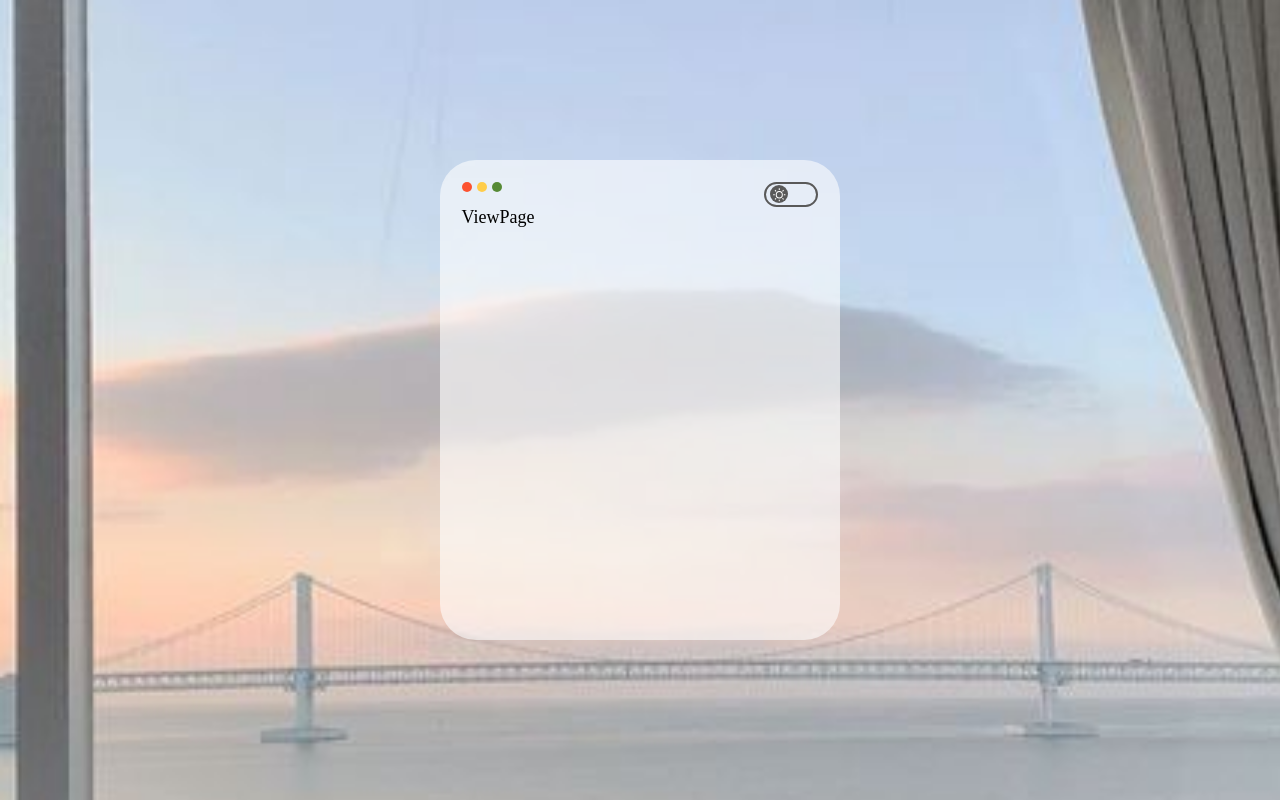
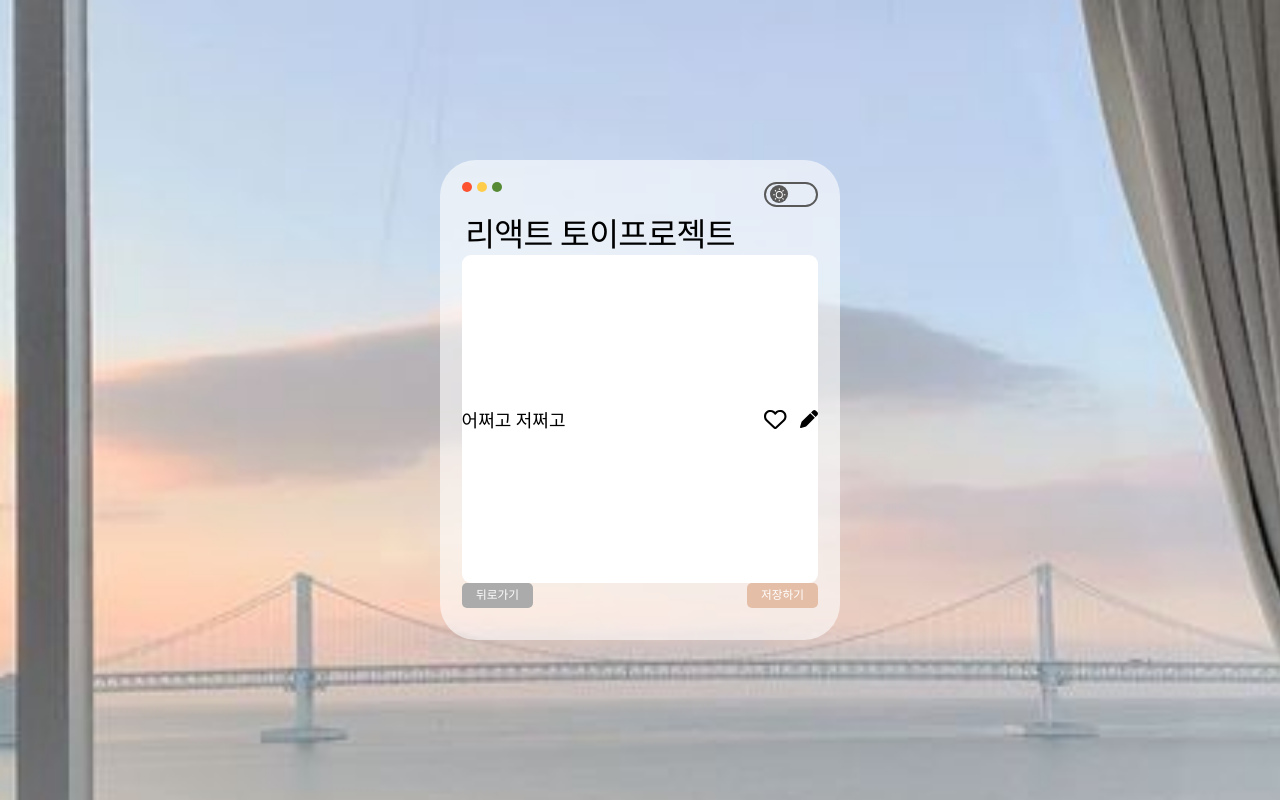
Before and after one commit to namdaeun/Client, a React (Vite) app in the folder note-app/: page /view in a window 1280 px wide. Built offline with nearby package versions, Linux system fonts and the light colour scheme; a web font is replaced by a local one.

Commit message:
:sparkles: feat: ViewPage UI

```diff
--- a/note-app/package.json
+++ b/note-app/package.json
@@ -13,6 +13,7 @@
   "dependencies": {
     "@emotion/react": "^11.11.4",
     "@fortawesome/fontawesome-svg-core": "^6.5.2",
+    "@fortawesome/free-regular-svg-icons": "^6.5.2",
     "@fortawesome/free-solid-svg-icons": "^6.5.2",
     "@fortawesome/react-fontawesome": "^0.2.2",
     "react": "^18.2.0",
--- a/note-app/src/components/ContentBox/ContentBox.style.ts
+++ b/note-app/src/components/ContentBox/ContentBox.style.ts
@@ -28,6 +28,7 @@ export interface BoxStyleProps {
   backgroundSize?: string;
   backgroundPosition?: string;
   backgroundRepeat?: string;
+  cursor?: string;
 }
 
 export const getBoxStyle = ({
@@ -56,6 +57,7 @@ export const getBoxStyle = ({
   backgroundSize = '',
   backgroundPosition = '',
   backgroundRepeat = '',
+  cursor = '',
 }: BoxStyleProps) =>
   css({
     display,
@@ -83,4 +85,5 @@ export const getBoxStyle = ({
     backgroundSize,
     backgroundPosition,
     backgroundRepeat,
+    cursor
   });
--- a/note-app/src/components/ContentBox/ContentBox.tsx
+++ b/note-app/src/components/ContentBox/ContentBox.tsx
@@ -6,9 +6,10 @@ import { hexToRGBA } from '../../utils/hexToRGBA';
 export interface BoxProps extends React.HTMLAttributes<HTMLDivElement> {
   styles?: BoxStyleProps;
   variant?: 'default' | 'content';
+  handleClick?: () => void;
 }
 
-const ContentBox = ({ children, styles = {}, variant = 'default' }: BoxProps) => {
+const ContentBox = ({ children, styles = {}, variant = 'default', handleClick }: BoxProps) => {
   const {theme} = useTheme();
   const customStyle = {
     'default': {
@@ -29,7 +30,7 @@ const ContentBox = ({ children, styles = {}, variant = 'default' }: BoxProps) =>
     },
   }
 
-  return <div css={getBoxStyle({ ...customStyle[variant], ...styles })}>{children}</div>;
+  return <div css={getBoxStyle({ ...customStyle[variant], ...styles })} onClick={handleClick}>{children}</div>;
 };
 
 export default ContentBox;
--- a/note-app/src/pages/MainPage/MemoList/MemoList.tsx
+++ b/note-app/src/pages/MainPage/MemoList/MemoList.tsx
@@ -3,12 +3,17 @@ import ContentBox from '../../../components/ContentBox/ContentBox';
 import { Theme } from '../../../styles/theme';
 import { detailText, iconWrapper, textWrapper } from './MemoList.style';
 import { faPen, faTrashCan } from '@fortawesome/free-solid-svg-icons';
+import { useNavigate } from 'react-router-dom';
 
 interface MemoListProps extends React.HTMLAttributes<HTMLDivElement> {
   date: string;
 }
 
 const MemoList = ({ children, date }: MemoListProps) => {
+  const navigate = useNavigate();
+  const handleClick = () => {
+    navigate('/view');
+  }
   return (
     <ContentBox
       variant="content"
@@ -16,7 +21,9 @@ const MemoList = ({ children, date }: MemoListProps) => {
         padding: '0.7rem',
         justifyContent: 'space-between',
         marginBottom: '0.5rem',
+        cursor: 'pointer',
       }}
+      handleClick={handleClick}
     >
       <article css={textWrapper}>
         <h1 css={Theme.fonts.title}>{children}</h1>
--- /dev/null
+++ b/note-app/src/pages/ViewPage/ViewPage.style.ts
@@ -0,0 +1,12 @@
+import { css } from "@emotion/react";
+
+export const iconWrapper = css`
+  display: flex;
+  align-items: center;
+  gap: 0.8rem;
+`;
+
+export const btnWrapper = css`
+  display: flex;
+  justify-content: space-between;
+`
--- a/note-app/src/pages/ViewPage/ViewPage.tsx
+++ b/note-app/src/pages/ViewPage/ViewPage.tsx
@@ -1,5 +1,58 @@
+import { FontAwesomeIcon } from "@fortawesome/react-fontawesome";
+import ContentBox from "../../components/ContentBox/ContentBox";
+import Title from "../../components/Title/Title";
+import { faPen, faHeart as faSolidHeart } from "@fortawesome/free-solid-svg-icons";
+import { faHeart as faRegularHeart} from "@fortawesome/free-regular-svg-icons";
+import { useState } from "react";
+import { Theme } from "../../styles/theme";
+import { btnWrapper, iconWrapper } from "./ViewPage.style";
+import { useTheme } from "../../context/theme";
+import { useNavigate } from "react-router-dom";
+import Button from "../../components/Button/Button";
+
 const ViewPage = () => {
-  return <div>ViewPage</div>;
+  const {theme} = useTheme();
+
+  const [isHeart, setIsHeart] = useState(false);
+  const toggleHeart = () => setIsHeart(prev => !prev);
+
+  const navigate = useNavigate();
+  const handleEditClick = () => navigate('/edit');
+
+  const handleBackClick = () => navigate('/');
+  const handleSaveClick = () => {
+  }
+  return (
+    <>
+      <Title>리액트 토이프로젝트</Title>
+      <ContentBox variant="content" styles={{
+        display: 'flex',
+        flexDirection: 'column',
+        justifyContent: 'space-between',
+        height: '75%',
+      }}>
+        <div>어쩌고 저쩌고</div>
+        <section css={iconWrapper}>
+          <FontAwesomeIcon
+            icon={isHeart ? faSolidHeart : faRegularHeart}
+            color={isHeart ? Theme.colors.heartOn : theme.textColor}
+            onClick={toggleHeart}
+            size="lg"
+            style={{cursor: 'pointer'}}
+          />
+        <FontAwesomeIcon
+          icon={faPen}
+          onClick={handleEditClick}
+          style={{cursor: 'pointer'}}
+        />
+        </section>
+      </ContentBox>
+      <section css={btnWrapper}>
+        <Button variant="default" handleBtnClick={handleBackClick}>뒤로가기</Button>
+        <Button variant="secondary" handleBtnClick={handleSaveClick}>저장하기</Button>
+      </section>
+    </>
+  );
 };
 
 export default ViewPage;
```
Also changed, not shown: 1 other file (tests, documents, lock files or other folders).
